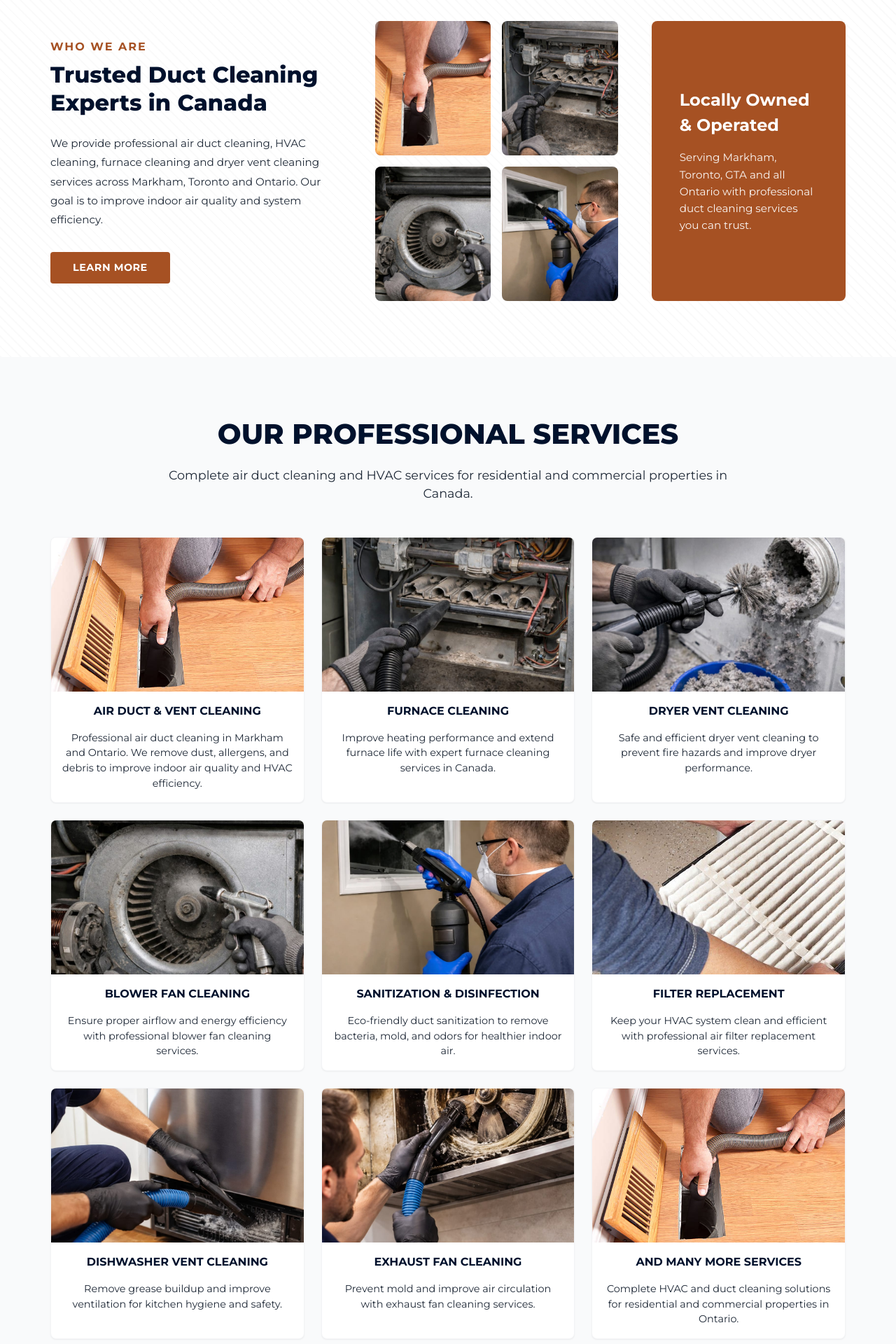
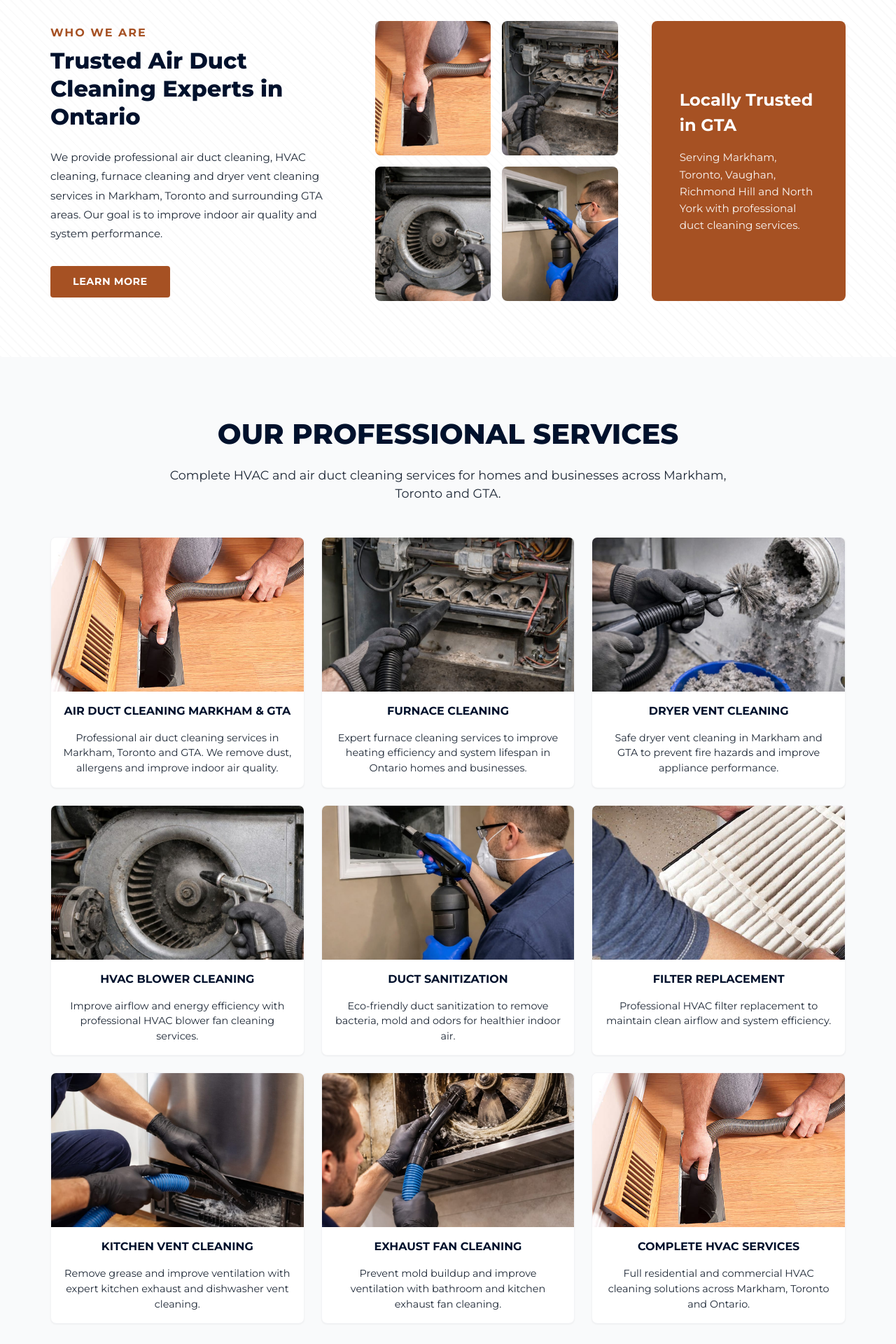
Before and after one commit to josph8487-prog/duct-Canada-original, a Next.js app: page / in a window 1280 px wide. Shown: the part 780-2700 px from the top of the page at 70% size. Built offline with nearby package versions, Linux system fonts and the light colour scheme.

Commit message:
Update page.tsx

```diff
--- a/src/app/page.tsx
+++ b/src/app/page.tsx
@@ -1,52 +1,54 @@
+
 import Image from 'next/image';
 import Link from 'next/link';
 import styles from '@/styles/Home.module.css';
 
 export default function Home() {
+
   const services = [
     {
-      title: "Air Duct & Vent Cleaning",
-      text: "Professional air duct cleaning in Markham and Ontario. We remove dust, allergens, and debris to improve indoor air quality and HVAC efficiency.",
+      title: "Air Duct Cleaning Markham & GTA",
+      text: "Professional air duct cleaning services in Markham, Toronto and GTA. We remove dust, allergens and improve indoor air quality.",
       image: "/images/services/air-duct-cleaning.jpg"
     },
     {
       title: "Furnace Cleaning",
-      text: "Improve heating performance and extend furnace life with expert furnace cleaning services in Canada.",
+      text: "Expert furnace cleaning services to improve heating efficiency and system lifespan in Ontario homes and businesses.",
       image: "/images/services/furnace-cleaning.jpg"
     },
     {
       title: "Dryer Vent Cleaning",
-      text: "Safe and efficient dryer vent cleaning to prevent fire hazards and improve dryer performance.",
+      text: "Safe dryer vent cleaning in Markham and GTA to prevent fire hazards and improve appliance performance.",
       image: "/images/services/dryer-vent-cleaning.jpg"
     },
     {
-      title: "Blower Fan Cleaning",
-      text: "Ensure proper airflow and energy efficiency with professional blower fan cleaning services.",
+      title: "HVAC Blower Cleaning",
+      text: "Improve airflow and energy efficiency with professional HVAC blower fan cleaning services.",
       image: "/images/services/blower-fan-cleaning.jpg"
     },
     {
-      title: "Sanitization & Disinfection",
-      text: "Eco-friendly duct sanitization to remove bacteria, mold, and odors for healthier indoor air.",
+      title: "Duct Sanitization",
+      text: "Eco-friendly duct sanitization to remove bacteria, mold and odors for healthier indoor air.",
       image: "/images/services/sanitization.jpg"
     },
     {
       title: "Filter Replacement",
-      text: "Keep your HVAC system clean and efficient with professional air filter replacement services.",
+      text: "Professional HVAC filter replacement to maintain clean airflow and system efficiency.",
       image: "/images/services/filter-replacement.jpg"
     },
     {
-      title: "Dishwasher Vent Cleaning",
-      text: "Remove grease buildup and improve ventilation for kitchen hygiene and safety.",
+      title: "Kitchen Vent Cleaning",
+      text: "Remove grease and improve ventilation with expert kitchen exhaust and dishwasher vent cleaning.",
       image: "/images/services/dishwasher-cleaning.jpg"
     },
     {
       title: "Exhaust Fan Cleaning",
-      text: "Prevent mold and improve air circulation with exhaust fan cleaning services.",
+      text: "Prevent mold buildup and improve ventilation with bathroom and kitchen exhaust fan cleaning.",
       image: "/images/services/exhaust-fan-cleaning.jpg"
     },
     {
-      title: "And Many More Services",
-      text: "Complete HVAC and duct cleaning solutions for residential and commercial properties in Ontario.",
+      title: "Complete HVAC Services",
+      text: "Full residential and commercial HVAC cleaning solutions across Markham, Toronto and Ontario.",
       image: "/images/services/air-duct-cleaning.jpg"
     }
   ];
@@ -60,18 +62,24 @@ export default function Home() {
           <div className={styles.heroLeft}>
             <div style={{ paddingLeft: 'max(2rem, calc((100vw - 1200px) / 2))' }}>
 
-              {/* ✅ FIXED H1 (VERY IMPORTANT FOR SEO) */}
+              {/* SEO H1 */}
               <h1 className={styles.heroTitle}>
-                Professional Air Duct Cleaning Services in Markham & Ontario
+                Air Duct Cleaning Services in Markham, Toronto & GTA
               </h1>
 
               <p className={styles.heroSubtitle}>
-                Trusted duct cleaning company in Canada offering air duct cleaning, dryer vent cleaning, furnace cleaning and HVAC services for residential & commercial properties.
+                Trusted duct cleaning company in Canada offering professional air duct cleaning, dryer vent cleaning, furnace cleaning and HVAC services across Markham and Ontario.
               </p>
 
               <Link href="/services" className="btn btn-primary">
-                Discover Our Services
+                Explore Services
               </Link>
+
+              {/* SERVICE AREA QUICK SIGNAL */}
+              <div style={{ marginTop: "15px", fontSize: "14px" }}>
+                <strong>Serving:</strong> Markham • Toronto • Vaughan • Richmond Hill • North York
+              </div>
+
             </div>
           </div>
 
@@ -86,10 +94,11 @@ export default function Home() {
 
           <div className={styles.aboutContent}>
             <h2>Who We Are</h2>
-            <h3>Trusted Duct Cleaning Experts in Canada</h3>
+            <h3>Trusted Air Duct Cleaning Experts in Ontario</h3>
             <p className={styles.aboutText}>
-              We provide professional air duct cleaning, HVAC cleaning, furnace cleaning and dryer vent cleaning services across Markham, Toronto and Ontario. Our goal is to improve indoor air quality and system efficiency.
+              We provide professional air duct cleaning, HVAC cleaning, furnace cleaning and dryer vent cleaning services in Markham, Toronto and surrounding GTA areas. Our goal is to improve indoor air quality and system performance.
             </p>
+
             <Link href="/about" className="btn btn-primary">
               Learn More
             </Link>
@@ -97,37 +106,37 @@ export default function Home() {
 
           <div className={styles.aboutImages}>
             <div className={styles.aboutImageItem}>
-              <Image src="/images/services/air-duct-cleaning.jpg" alt="Air Duct Cleaning" fill style={{ objectFit: 'cover' }} />
+              <Image src="/images/services/air-duct-cleaning.jpg" alt="Air Duct Cleaning Markham" fill style={{ objectFit: 'cover' }} />
             </div>
             <div className={styles.aboutImageItem}>
-              <Image src="/images/services/furnace-cleaning.jpg" alt="Furnace Cleaning" fill style={{ objectFit: 'cover' }} />
+              <Image src="/images/services/furnace-cleaning.jpg" alt="Furnace Cleaning Canada" fill style={{ objectFit: 'cover' }} />
             </div>
             <div className={styles.aboutImageItem}>
-              <Image src="/images/services/blower-fan-cleaning.jpg" alt="HVAC Cleaning" fill style={{ objectFit: 'cover' }} />
+              <Image src="/images/services/blower-fan-cleaning.jpg" alt="HVAC Cleaning GTA" fill style={{ objectFit: 'cover' }} />
             </div>
             <div className={styles.aboutImageItem}>
-              <Image src="/images/services/sanitization.jpg" alt="Duct Sanitization" fill style={{ objectFit: 'cover' }} />
+              <Image src="/images/services/sanitization.jpg" alt="Duct Sanitization Ontario" fill style={{ objectFit: 'cover' }} />
             </div>
           </div>
 
           <div className={styles.localHighlight}>
-            <h4>Locally Owned & Operated</h4>
+            <h4>Locally Trusted in GTA</h4>
             <p>
-              Serving Markham, Toronto, GTA and all Ontario with professional duct cleaning services you can trust.
+              Serving Markham, Toronto, Vaughan, Richmond Hill and North York with professional duct cleaning services.
             </p>
           </div>
 
         </div>
       </section>
 
-      {/* SERVICES SECTION */}
+      {/* SERVICES */}
       <section className={`section ${styles.servicesPreview}`}>
         <div className="container">
 
           <h2 className="section-title">Our Professional Services</h2>
 
           <p className="section-subtitle">
-            Complete air duct cleaning and HVAC services for residential and commercial properties in Canada.
+            Complete HVAC and air duct cleaning services for homes and businesses across Markham, Toronto and GTA.
           </p>
 
           <div className={styles.featureGrid}>
@@ -150,7 +159,7 @@ export default function Home() {
         </div>
       </section>
 
-      {/* PROCESS SECTION */}
+      {/* PROCESS */}
       <section className={styles.processSection}>
         <div className={`container ${styles.processGrid}`}>
 
@@ -159,7 +168,7 @@ export default function Home() {
             <h3>Step-by-Step Professional Duct Cleaning</h3>
 
             <p>
-              We follow a detailed cleaning process to ensure your air ducts are fully cleaned, sanitized, and optimized for better airflow and indoor air quality.
+              We follow a proven cleaning process including inspection, deep cleaning, sanitization and final testing to ensure best air quality results.
             </p>
 
           </div>
@@ -172,8 +181,7 @@ export default function Home() {
         <div className={`container ${styles.testimonialsContentWrapper}`}>
 
           <h2>Customer Reviews</h2>
-
-          <p>Trusted by homeowners and businesses across Ontario.</p>
+          <p>Trusted by homeowners across Markham, Toronto & Ontario.</p>
 
         </div>
       </section>
```
